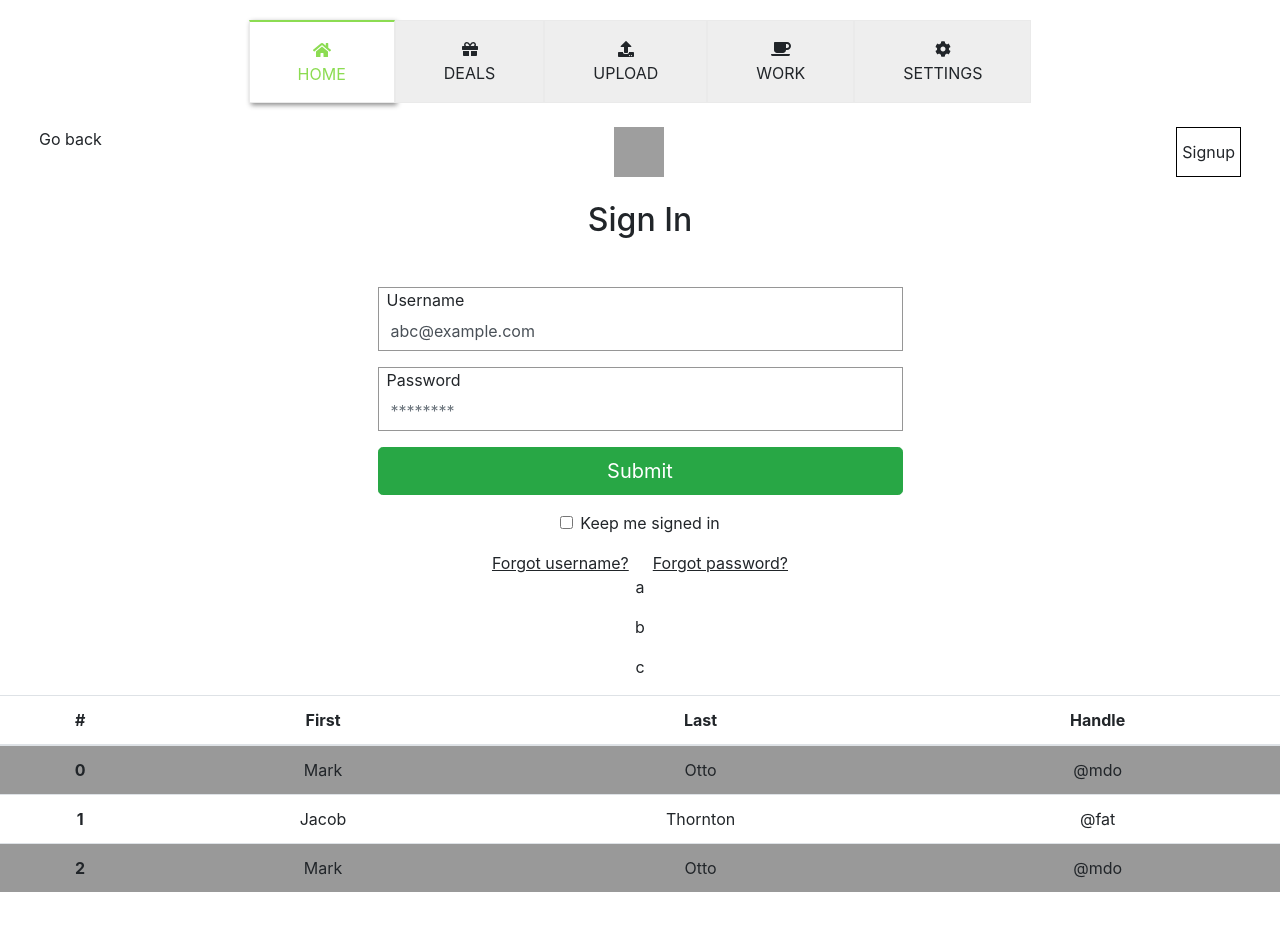
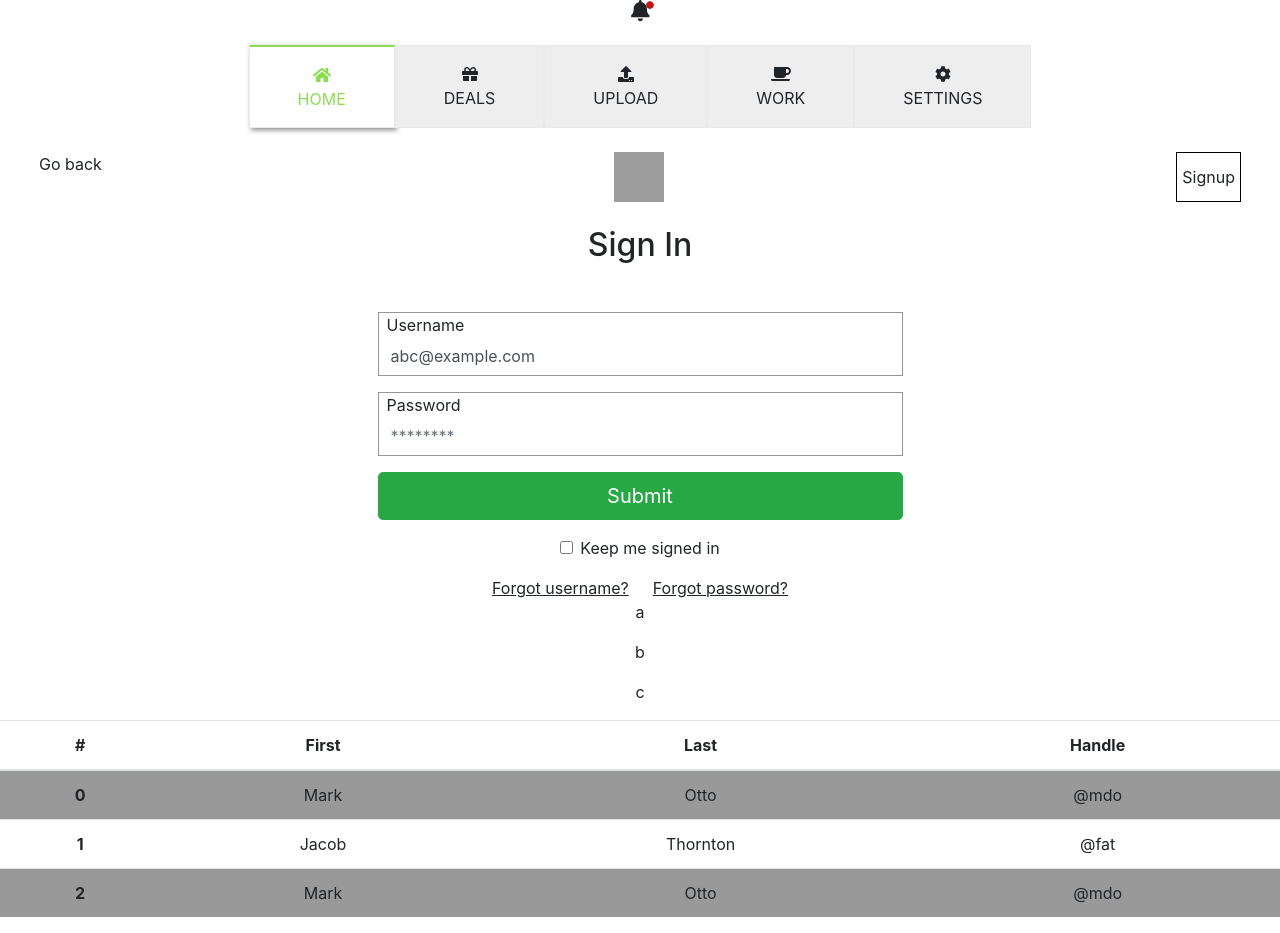
Before and after one commit to ducxomme/react-js-practice, a React (Create React App) app: page / in a window 1280 px wide. Before the commit the page ends 908 px from the top, so only its background shows below. Built offline with nearby package versions, Linux system fonts and the light colour scheme; grey boxes are pictures that could not be loaded.

Commit message:
11-conditional rendering

```diff
--- a/src/App.js
+++ b/src/App.js
@@ -5,6 +5,7 @@ import HeaderLogin from "./components/HeaderLogin";
 import LoginForm from "./components/LoginForm";
 import MenuTab from "./components/MenuTab";
 import TableList from './components/TableList';
+import Notification from './components/Notification';
 class App extends Component {
   constructor() {
     super();
@@ -14,6 +15,7 @@ class App extends Component {
   render() {
     return (
       <div className="App">
+        <Notification hasUnread={true}/>
         <MenuTab />
         <HeaderLogin />
         <LoginForm email="abc@example.com" />
--- /dev/null
+++ b/src/components/Notification.js
@@ -0,0 +1,25 @@
+import React, { Component } from 'react';
+import 'bootstrap/dist/css/bootstrap.css';
+import { FontAwesomeIcon } from '@fortawesome/react-fontawesome';
+import '../utilities/fontawesome';
+import '../styles/Notification.css';
+
+
+class Notification extends Component {
+  render() {
+    const { hasUnread } = this.props;
+    return (
+      <div className="notification-container">
+        <FontAwesomeIcon icon="bell" />
+        { hasUnread &&
+          <div className="dot-notification">
+            <FontAwesomeIcon icon="circle" color="#BF1513" />
+          </div>
+        }
+
+      </div>
+    )
+  }
+}
+
+export default Notification;
--- /dev/null
+++ b/src/styles/Notification.css
@@ -0,0 +1,18 @@
+.notification-container {
+  position: relative;
+}
+
+.notification-container > svg {
+  font-size: 1.33em;
+}
+.dot-notification svg {
+  font-size: .5em;
+}
+
+.dot-notification {
+  position: absolute;
+  display: block;
+  overflow: auto;
+  top: -10px;
+  left: 50.5%;
+}
--- a/src/utilities/fontawesome.js
+++ b/src/utilities/fontawesome.js
@@ -5,6 +5,8 @@ import {
   faUpload,
   faCoffee,
   faCog,
+  faBell,
+  faCircle,
 } from "@fortawesome/free-solid-svg-icons";
 
-library.add(faHome, faGift, faUpload, faCoffee, faCog);
+library.add(faHome, faGift, faUpload, faCoffee, faCog, faBell, faCircle);
```
